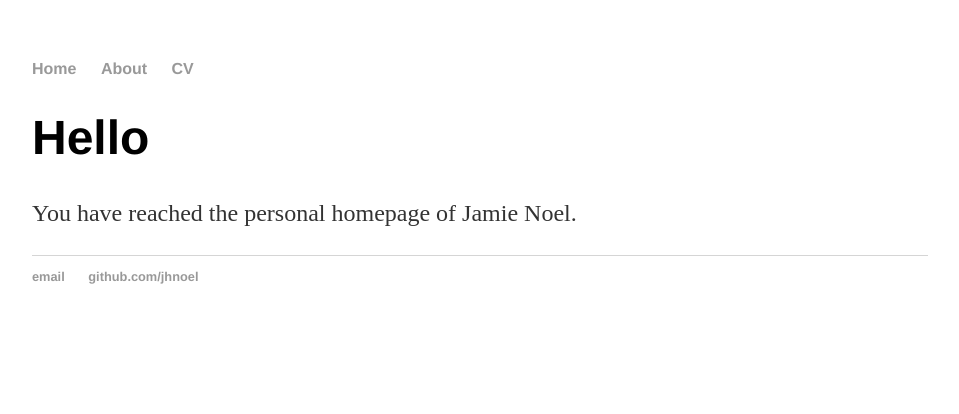
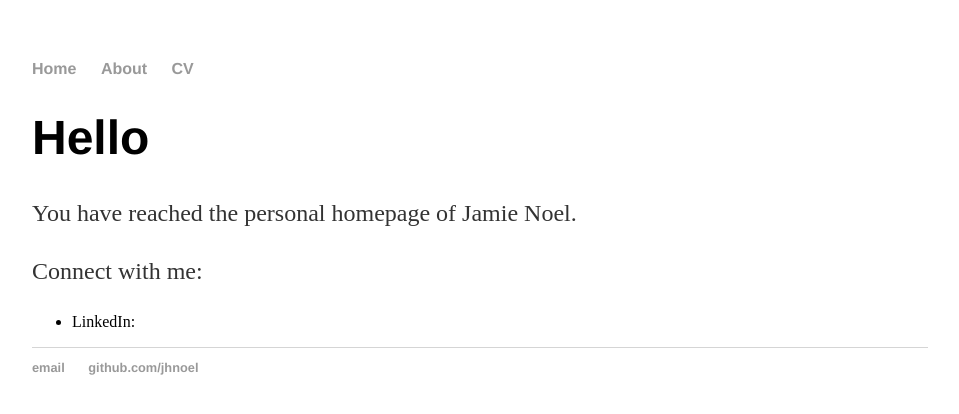
Before and after one commit to jhnoel/jhnoel.github.io, a Jekyll site: the page built from index.html, in a window 1280 px wide. Shown: the top 414 px of the page, without its empty margins (160-1119 px from the left). Built offline with Jekyll 4.4.1, drawn with Linux system fonts in a browser that asks for light colours.

Commit message:
Update index.html

```diff
--- a/index.html
+++ b/index.html
@@ -5,4 +5,8 @@ title: James H Noel
 <div class="blurb">
 	<h1>Hello</h1>
 	<p>You have reached the personal homepage of Jamie Noel. </p>
+
+	<p> Connect with me:</p>
+	<ul>
+		<li><href>LinkedIn:
 </div><!-- /.blurb -->
```
